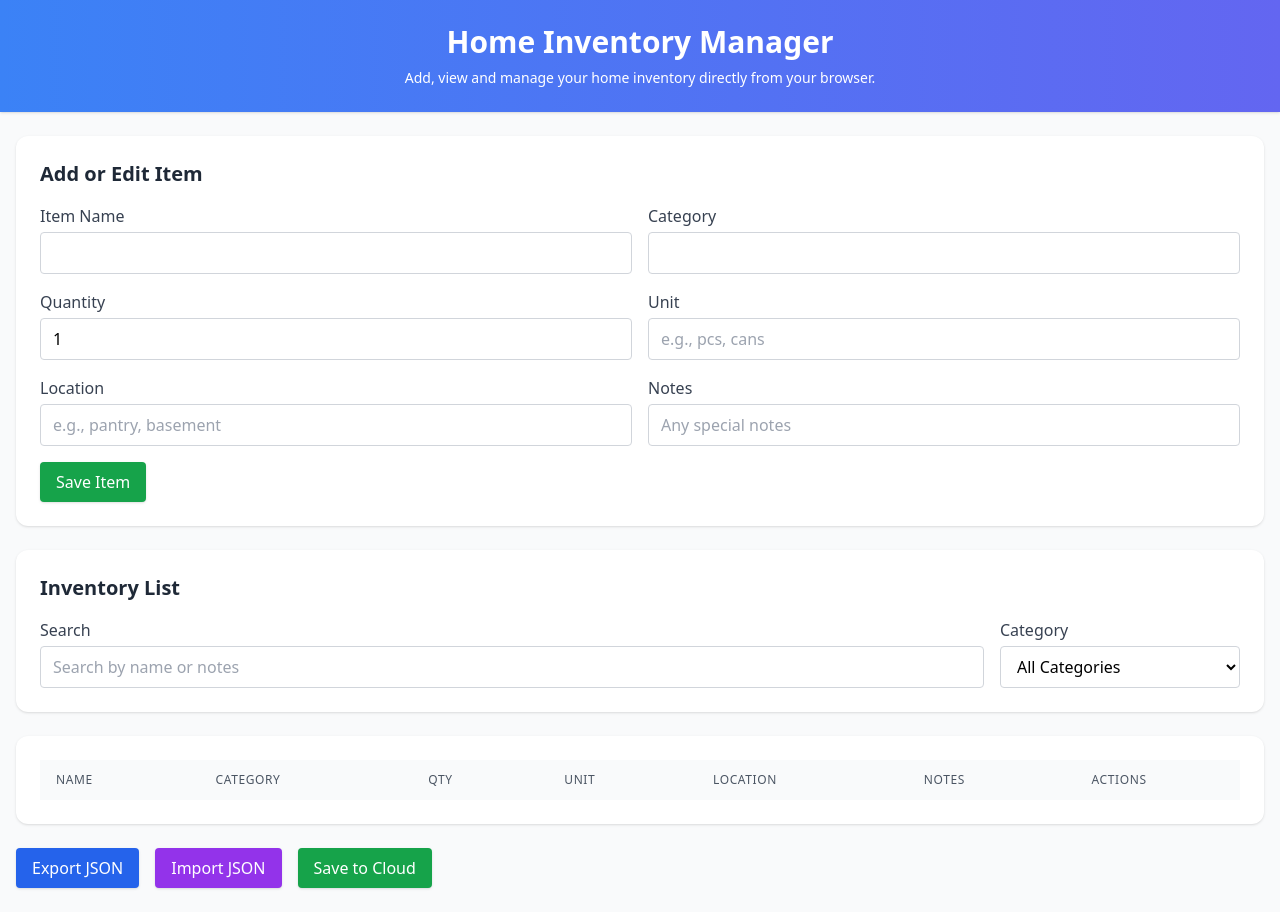
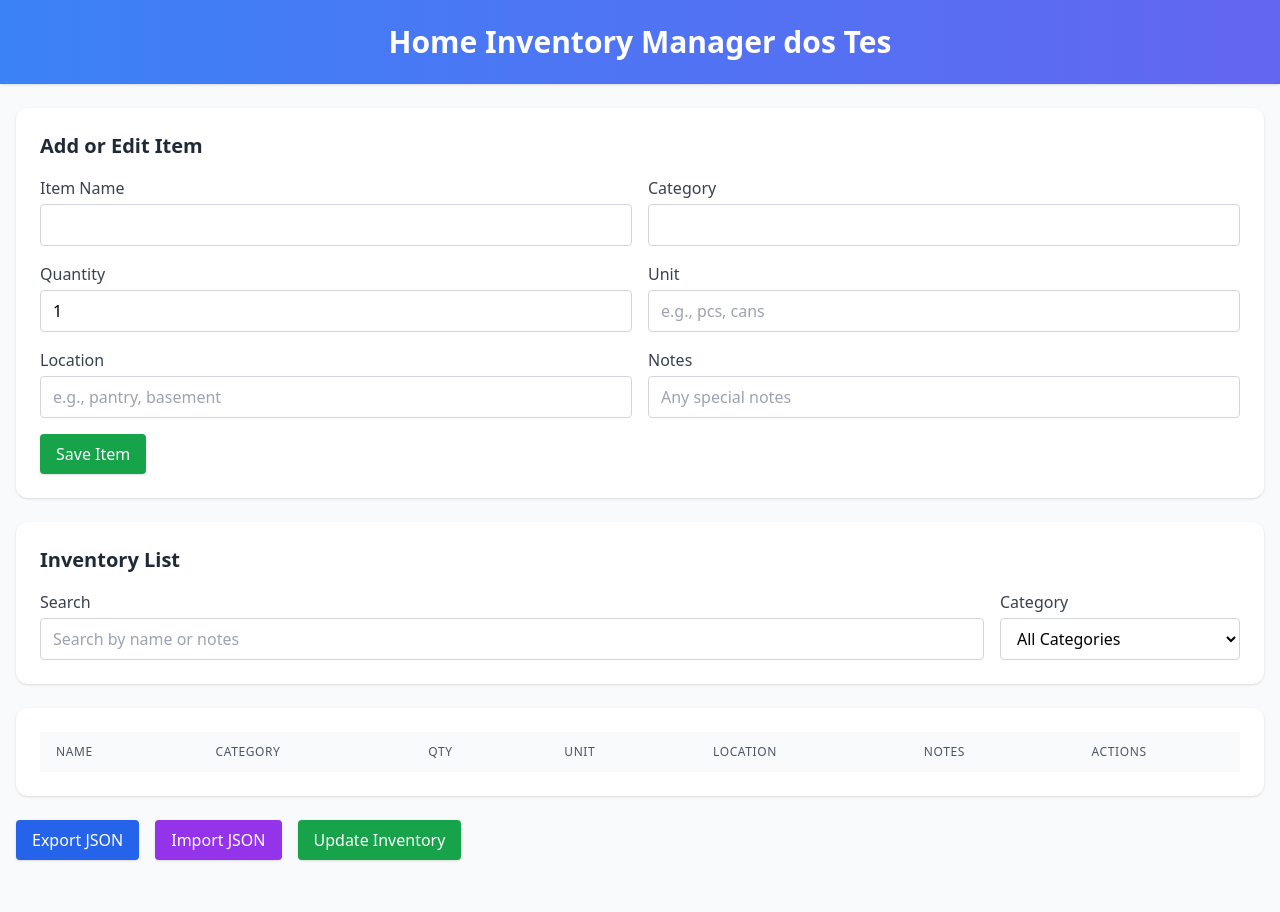
Before and after one commit to danilolaurindo/home-inventory, a plain HTML site: page index.html in a window 1280 px wide. After the commit the page ends 884 px from the top, so only its background shows below. Drawn offline with nearby package versions, Linux system fonts and the light colour scheme; no server answers.

Commit message:
Update index.html

```diff
--- a/index.html
+++ b/index.html
@@ -3,7 +3,7 @@
   <head>
     <meta charset="UTF-8" />
     <meta name="viewport" content="width=device-width, initial-scale=1.0" />
-    <title>Home Inventory Manager</title>
+    <title>Home Inventory Manager dos Tes</title>
     <!-- Tailwind CSS via CDN for rapid styling -->
     <script src="https://cdn.tailwindcss.com"></script>
     <!-- Custom styles for sort indicators -->
@@ -11,8 +11,8 @@
   </head>
   <body class="bg-gray-50 min-h-screen flex flex-col">
     <header class="py-6 text-center bg-gradient-to-r from-blue-500 to-indigo-500 text-white shadow">
-      <h1 class="text-3xl font-bold">Home Inventory Manager</h1>
-      <p class="mt-2 text-sm font-light">Add, view and manage your home inventory directly from your browser.</p>
+      <h1 class="text-3xl font-bold">Home Inventory Manager dos Tes</h1>
+
     </header>
 
     <main class="flex-grow container mx-auto px-4 py-6 space-y-6">
@@ -200,7 +200,7 @@
           class="bg-green-600 hover:bg-green-700 text-white font-medium px-4 py-2 rounded shadow"
           title="Save changes to the shared cloud file"
         >
-          Save to Cloud
+          Update Inventory
         </button>
       </section>
 
```
